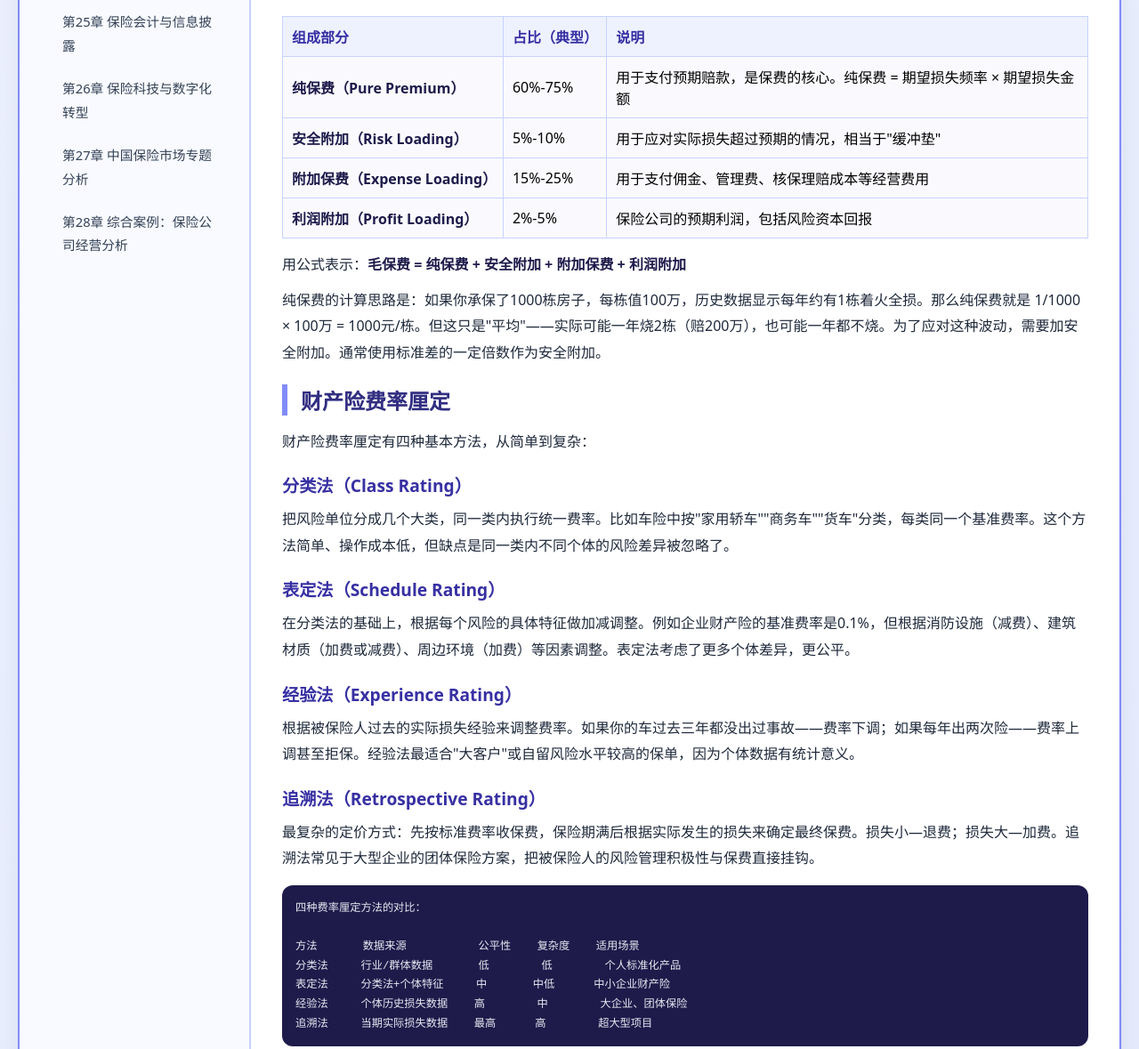
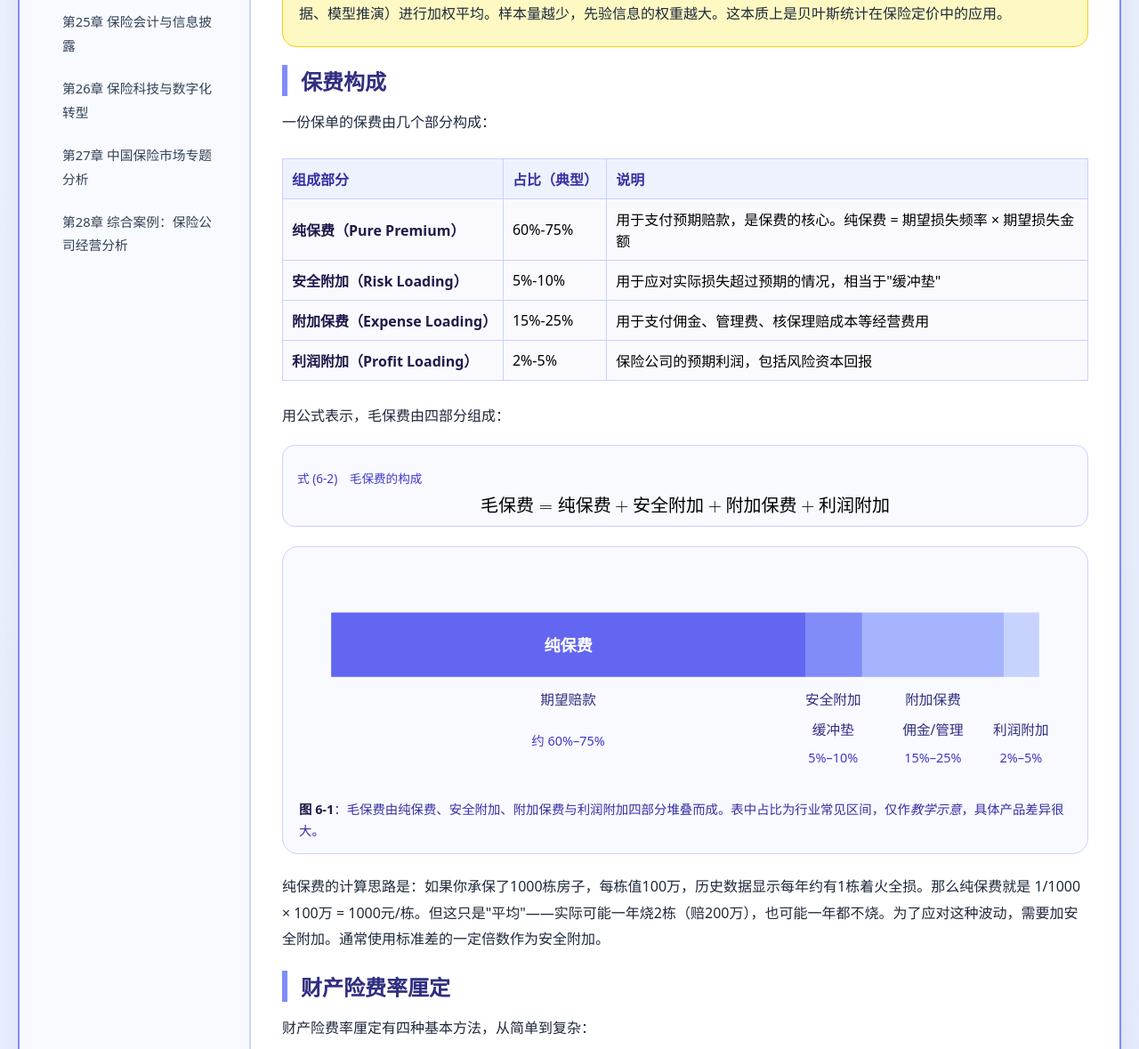
Before and after one commit to 1998x-stack/insurance-tutorial, a plain HTML site: page 06.html in a window 1280 px wide. Shown: the part 1364-2543 px from the top of the page at 89% size. Drawn offline with Linux system fonts and the light colour scheme.

Commit message:
feat(insurance-tutorial): ch6 semantic structure, MathML equations with scroll regions, and premium-composition SVG

```diff
--- a/06.html
+++ b/06.html
@@ -7,11 +7,12 @@
     <link rel="stylesheet" href="theme.css">
 </head>
 <body>
+<a class="skip-link" href="#main">跳到正文</a>
 <div class="double-border">
 <div class="container">
-    <div class="sidebar">
-        <h3>📖 课程目录</h3>
-        <ul class="chapter-list">
+    <nav class="sidebar" aria-label="章节目录">
+        <h3 id="toc-heading">📖 课程目录</h3>
+        <ul class="chapter-list" aria-labelledby="toc-heading">
             <li><a href="01.html">第1章 风险与风险管理</a></li>
             <li><a href="02.html">第2章 保险概述</a></li>
             <li><a href="03.html">第3章 保险基本原则（上）</a></li>
@@ -41,9 +42,9 @@
             <li><a href="27.html">第27章 中国保险市场专题分析</a></li>
             <li><a href="28.html">第28章 综合案例：保险公司经营分析</a></li>
         </ul>
-    </div>
-    <div class="main-content">
-        <h2>第6章 保险费率与精算原理</h2>
+    </nav>
+    <main class="main-content" id="main">
+        <h1>第6章 保险费率与精算原理</h1>
 
 <p>大家好，我是你们的讲师。前面五章我们一直在聊保险的法律和制度层面，这一章终于进入保险最"硬核"的部分——<strong>精算科学</strong>。</p>
 
@@ -61,7 +62,7 @@
 
 <p>精算学家用公式来表达这个原理：</p>
 
-<pre><code>设 X₁, X₂, ..., Xₙ 为 n 个独立同分布的风险单位的损失金额
+<pre style="overflow-x:auto"><code>设 X₁, X₂, ..., Xₙ 为 n 个独立同分布的风险单位的损失金额
 每个风险单位的期望损失为 E[X] = μ，方差为 Var[X] = σ²
 
 则 n 个风险单位的平均损失为 X̄ = (X₁ + X₂ + ... + Xₙ)/n
@@ -74,6 +75,19 @@ P(|X̄ - μ| < ε) ≥ 1 - σ²/(nε²)  (切比雪夫不等式)
 
 这意味着：承保的同质风险越多，实际赔付率就越接近预期赔付率，
 保险公司面临的不确定性就越小。</code></pre>
+
+<div class="math-equation" role="group" aria-label="样本均值的方差公式">
+    <p class="eq-label">式 (6-1)　样本均值的方差随承保风险单位数增大而减小</p>
+    <div class="math-scroll" style="overflow-x:auto" data-math-scroll tabindex="0" role="region" aria-label="样本均值方差公式，可横向滚动">
+        <math display="block" aria-label="样本均值 X̄ 的方差等于总体方差 σ 的平方除以风险单位数 n">
+            <mrow>
+                <mi>Var</mi><mo>(</mo><mover><mi>X</mi><mo>‾</mo></mover><mo>)</mo>
+                <mo>=</mo>
+                <mfrac><msup><mi>σ</mi><mn>2</mn></msup><mi>n</mi></mfrac>
+            </mrow>
+        </math>
+    </div>
+</div>
 
 <p>这条定律决定了保险公司必须追求<strong>规模</strong>——没有足够的保单数量，精算定价就失去了统计基础，风险定价就会失准。</p>
 
@@ -88,6 +102,7 @@ P(|X̄ - μ| < ε) ≥ 1 - σ²/(nε²)  (切比雪夫不等式)
 
 <p>一份保单的保费由几个部分构成：</p>
 
+<div class="table-scroll" style="overflow-x:auto">
 <table>
     <tr>
         <th>组成部分</th>
@@ -115,8 +130,50 @@ P(|X̄ - μ| < ε) ≥ 1 - σ²/(nε²)  (切比雪夫不等式)
         <td>保险公司的预期利润，包括风险资本回报</td>
     </tr>
 </table>
+</div>
 
-<p>用公式表示：<strong>毛保费 = 纯保费 + 安全附加 + 附加保费 + 利润附加</strong></p>
+<p>用公式表示，毛保费由四部分组成：</p>
+
+<div class="math-equation" role="group" aria-label="毛保费构成公式">
+    <p class="eq-label">式 (6-2)　毛保费的构成</p>
+    <div class="math-scroll" style="overflow-x:auto" data-math-scroll tabindex="0" role="region" aria-label="毛保费构成公式，可横向滚动">
+        <math display="block" aria-label="毛保费等于纯保费加安全附加加附加保费加利润附加">
+            <mrow><mtext>毛保费</mtext><mo>=</mo><mtext>纯保费</mtext><mo>+</mo><mtext>安全附加</mtext><mo>+</mo><mtext>附加保费</mtext><mo>+</mo><mtext>利润附加</mtext></mrow>
+        </math>
+    </div>
+</div>
+
+<figure>
+    <svg viewBox="0 0 720 210" role="img" aria-labelledby="prem-title prem-desc" xmlns="http://www.w3.org/2000/svg">
+        <title id="prem-title">毛保费的四个组成部分</title>
+        <desc id="prem-desc">毛保费拆为纯保费、安全附加、附加保费与利润附加四段，纯保费占比最大，用于支付预期赔款。</desc>
+        <rect width="720" height="210" fill="#f8faff"/>
+        <g font-family="system-ui, 'PingFang SC', sans-serif">
+            <rect x="30" y="46" width="442" height="60" fill="#6366f1"/>
+            <rect x="472" y="46" width="53" height="60" fill="#818cf8"/>
+            <rect x="525" y="46" width="132" height="60" fill="#a5b4fc"/>
+            <rect x="657" y="46" width="33" height="60" fill="#c7d2fe"/>
+            <g font-size="15" font-weight="700" fill="#ffffff" text-anchor="middle">
+                <text x="251" y="82">纯保费</text>
+            </g>
+            <g font-size="13" fill="#312e81" text-anchor="middle">
+                <text x="251" y="132">期望赔款</text>
+                <text x="498" y="132">安全附加</text>
+                <text x="591" y="132">附加保费</text>
+                <text x="673" y="160">利润附加</text>
+                <text x="498" y="160">缓冲垫</text>
+                <text x="591" y="160">佣金/管理</text>
+            </g>
+            <g font-size="12" fill="#4338ca" text-anchor="middle">
+                <text x="251" y="170">约 60%–75%</text>
+                <text x="498" y="186">5%–10%</text>
+                <text x="591" y="186">15%–25%</text>
+            </g>
+            <text x="673" y="186" font-size="12" fill="#4338ca" text-anchor="middle">2%–5%</text>
+        </g>
+    </svg>
+    <figcaption><strong>图 6-1</strong>：毛保费由纯保费、安全附加、附加保费与利润附加四部分堆叠而成。表中占比为行业常见区间，仅作<em>教学示意</em>，具体产品差异很大。</figcaption>
+</figure>
 
 <p>纯保费的计算思路是：如果你承保了1000栋房子，每栋值100万，历史数据显示每年约有1栋着火全损。那么纯保费就是 1/1000 × 100万 = 1000元/栋。但这只是"平均"——实际可能一年烧2栋（赔200万），也可能一年都不烧。为了应对这种波动，需要加安全附加。通常使用标准差的一定倍数作为安全附加。</p>
 
@@ -136,7 +193,7 @@ P(|X̄ - μ| < ε) ≥ 1 - σ²/(nε²)  (切比雪夫不等式)
 <h3>追溯法（Retrospective Rating）</h3>
 <p>最复杂的定价方式：先按标准费率收保费，保险期满后根据实际发生的损失来确定最终保费。损失小—退费；损失大—加费。追溯法常见于大型企业的团体保险方案，把被保险人的风险管理积极性与保费直接挂钩。</p>
 
-<pre><code>四种费率厘定方法的对比：
+<pre style="overflow-x:auto"><code>四种费率厘定方法的对比：
 
 方法       数据来源           公平性    复杂度    适用场景
 分类法     行业/群体数据       低        低        个人标准化产品
@@ -167,6 +224,7 @@ P(|X̄ - μ| < ε) ≥ 1 - σ²/(nε²)  (切比雪夫不等式)
 <h3>三差分析</h3>
 <p>寿险公司的利润来源可以用"三差"来概括：</p>
 
+<div class="table-scroll" style="overflow-x:auto">
 <table>
     <tr>
         <th>名称</th>
@@ -189,6 +247,7 @@ P(|X̄ - μ| < ε) ≥ 1 - σ²/(nε²)  (切比雪夫不等式)
         <td>实际投资回报比预定高 → 利差益</td>
     </tr>
 </table>
+</div>
 
 <div class="tip">
     <p><strong>行业趋势</strong>：近年来，中国寿险业的利润结构中，利差益的占比越来越高（超过80%），死差益和费差益的贡献在下降。这意味着寿险公司越来越像"资产管理公司"——不是靠"少死人"赚钱，而是靠"投资能力强"赚钱。这也带来了新的风险：如果市场利率持续下行，寿险公司的利差可能从"益"变成"损"（利差损）。这正是2024-2025年很多保险公司面临的挑战：过去承诺了较高的预定利率，但当前市场利率大幅下降，导致巨大的利差损风险。</p>
--- a/theme.css
+++ b/theme.css
@@ -195,6 +195,19 @@ figcaption strong { color: #1e1b4b; }
     overflow: hidden; clip: rect(0 0 0 0); white-space: nowrap; border: 0;
 }
 
+/* === MathML === */
+math { font-family: "Cambria Math", "STIX Two Math", "Latin Modern Math", serif; }
+.math-inline { font-size: 1.02em; }
+.math-equation {
+    max-width: 100%; min-width: 0; margin: 18px 0;
+    background: #f8faff; border: 1px solid #c7d2fe;
+    border-radius: 14px; padding: 14px 16px;
+}
+.math-scroll { max-width: 100%; min-width: 0; overflow-x: auto; overflow-y: hidden; }
+.math-scroll:focus-visible { outline: 3px solid #6366f1; outline-offset: 2px; }
+.math-scroll math[display="block"] { width: max-content; min-width: 100%; font-size: 1.25rem; }
+.math-equation .eq-label { font-size: 0.85rem; color: #4338ca; margin-bottom: 6px; }
+
 /* === Reduced motion === */
 @media (prefers-reduced-motion: reduce) {
     *, *::before, *::after {
```
